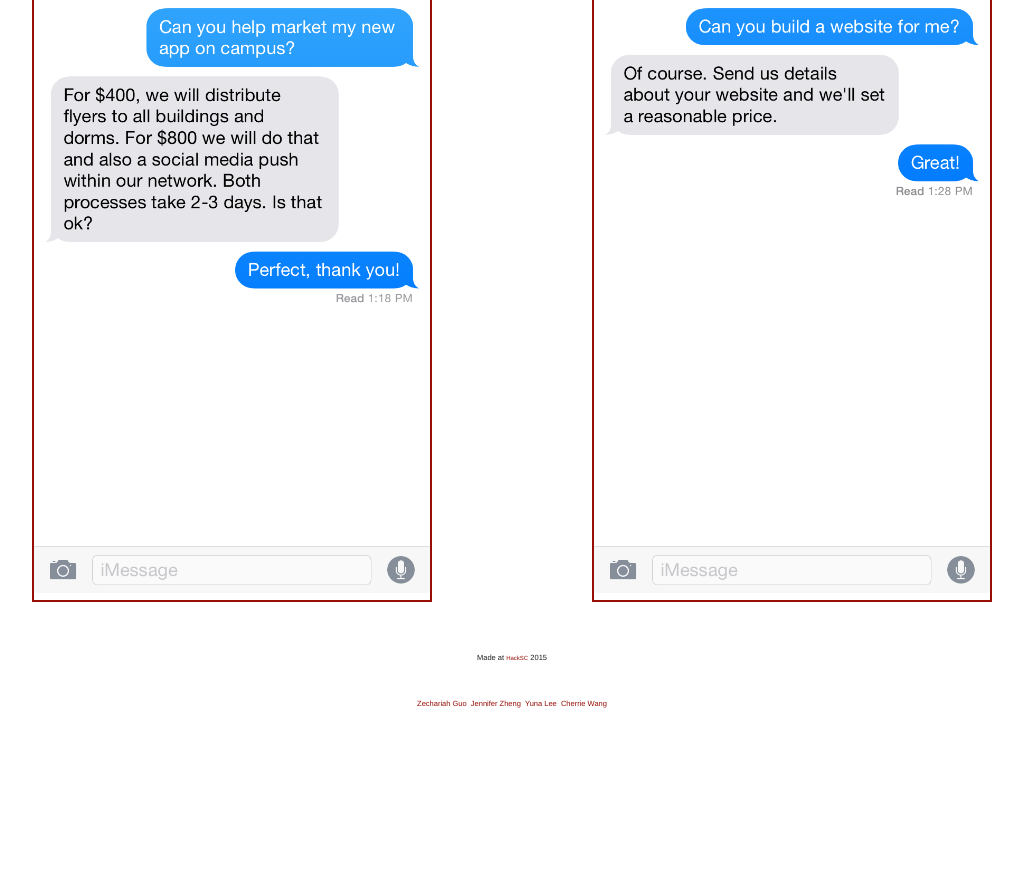
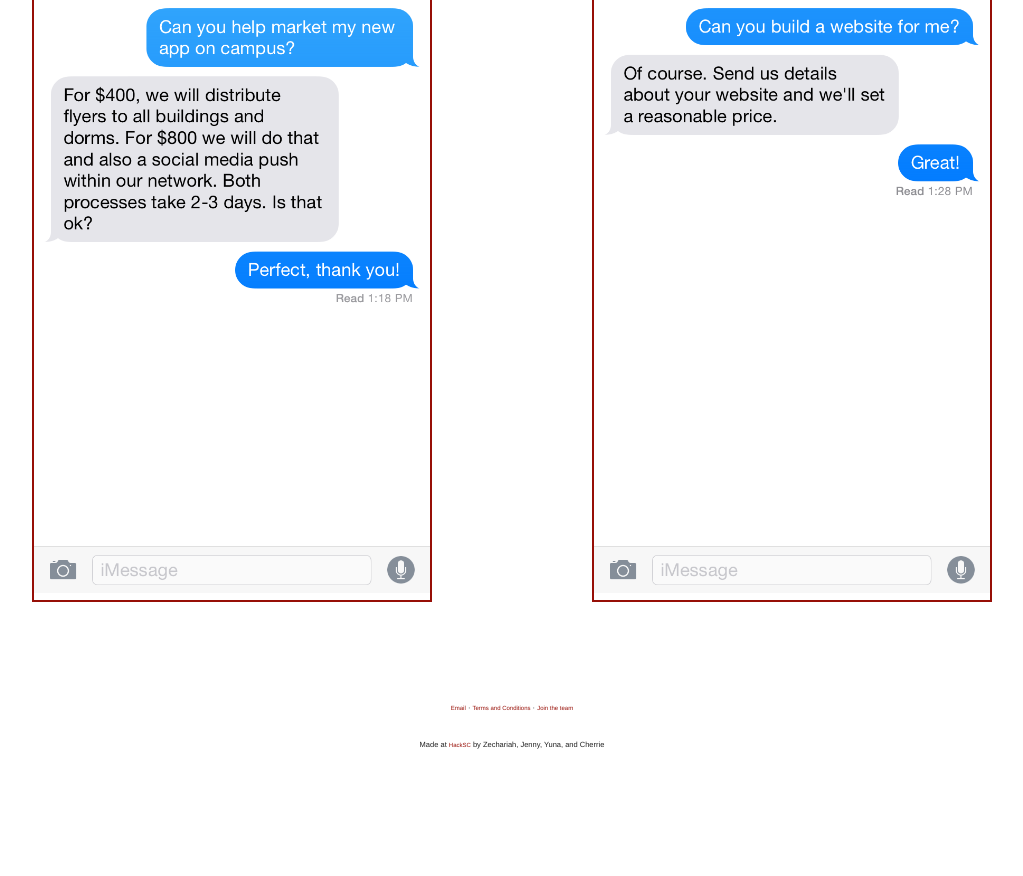
Before and after one commit to zacharyg/Trojan-Text, a plain HTML site: page index.html in a window 1280 px wide. Shown: the part 2616-3492 px from the top of the page, without its empty margins (128-1151 px from the left). Before the commit the page ends 3379 px from the top, so only its background shows below. Drawn offline with Linux system fonts and the light colour scheme.

Commit message:
edited footer

```diff
--- a/css/custom.css
+++ b/css/custom.css
@@ -51,8 +51,7 @@ color:#f8ba17;
 }
 
 .footer {
-    margin-top: 5rem;
-    margin-bottom: 5rem;
+    margin-top: 10rem;
     text-align: center;
 }
 .footer p{
--- a/index.html
+++ b/index.html
@@ -130,15 +130,14 @@
   <div class="container">
       <section class="footer">
           <div class="row">
-              <p>Made at <a href="http://www.hacksc.com/f2015/">HackSC</a> 2015</p>
+
               <div class="twelve columns">
-                <a href="http://www.facebook.com/zechariahguo">Zechariah Guo</a>
-                <a href="">Jennifer Zheng</a>
-                <a href="">Yuna Lee</a>
-                <a href="">Cherrie Wang</a>
-
+                <p><a href="">Email</a> ·
+                <a href="">Terms and Conditions</a> ·
+                <a href="">Join the team</a></p>
               </div>
-            </div>
+              <p>Made at <a href="http://www.hacksc.com/f2015/">HackSC</a> by Zechariah, Jenny, Yuna, and Cherrie</p>
+          </div>
       </section>
       <!--http://alexpeattie.com/projects/justvector_icons/-->
     <section class="footer">
```
